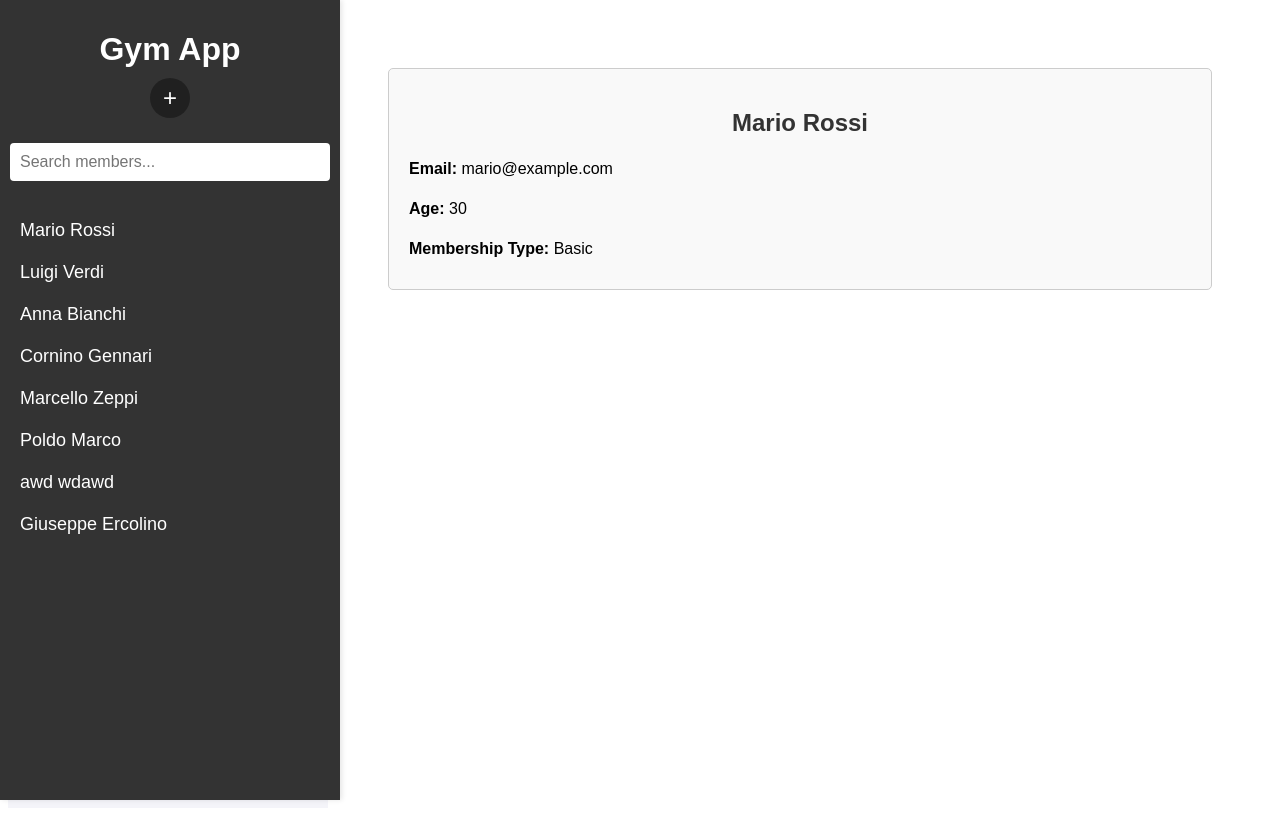
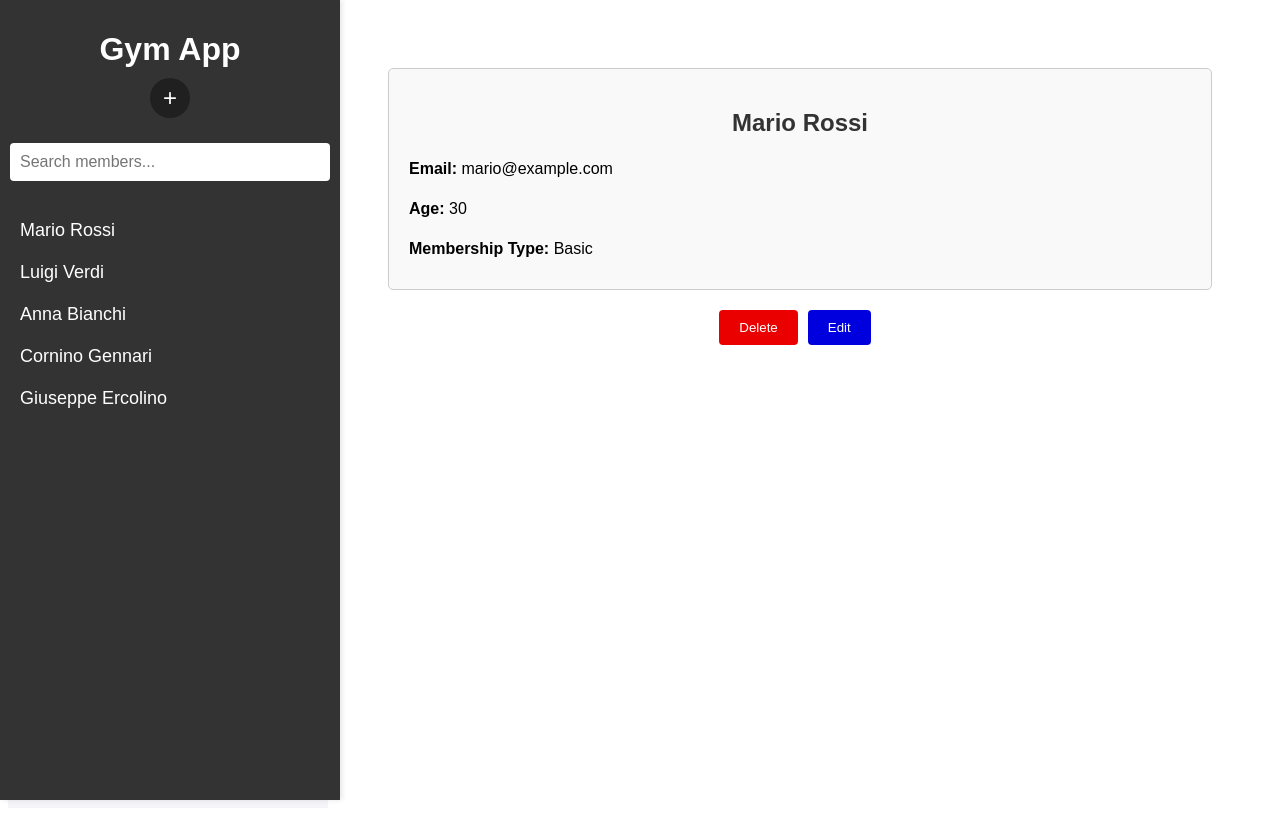
Before and after one commit to manuelmillefiori/gym-app, a React (Vite) app: page /members/1 in a window 1280 px wide. Built offline with nearby package versions, Linux system fonts and the light colour scheme; data requests are answered from the project's data file.

Commit message:
Delete implemented

```diff
--- a/db.json
+++ b/db.json
@@ -33,30 +33,6 @@
       "membershipType": "Premium"
     },
     {
-      "id": "eb68",
-      "name": "Marcello",
-      "surname": "Zeppi",
-      "email": "marcellozeppi@gmail.com",
-      "age": "240",
-      "membershipType": "Premium"
-    },
-    {
-      "id": "9035",
-      "name": "Poldo",
-      "surname": "Marco",
-      "email": "forti@gmail.com",
-      "age": "40",
-      "membershipType": "Basic"
-    },
-    {
-      "id": "f293",
-      "name": "awd",
-      "surname": "wdawd",
-      "email": "dawawdd@gmail.com",
-      "age": "4",
-      "membershipType": "Basic"
-    },
-    {
       "id": "d912",
       "name": "Giuseppe",
       "surname": "Ercolino",
--- a/src/css/member-details.module.css
+++ b/src/css/member-details.module.css
@@ -18,3 +18,71 @@
    font-size: 16px;
    margin-bottom: 8px;
 }
+
+/* member-details.module.css */
+
+.container {
+   /* Your existing styles */
+}
+
+.memberInfo {
+   /* Your existing styles */
+}
+
+.buttonContainer {
+   margin-top: 20px;
+   display: flex;
+   justify-content: center; /* Adjust as needed */
+}
+
+.deleteButton, .editButton {
+   margin-right: 10px;
+   padding: 10px 20px;
+   border: none;
+   cursor: pointer;
+}
+
+.deleteButton {
+   background-color: red;
+   color: white;
+}
+
+.editButton {
+   background-color: blue;
+   color: white;
+}
+
+.buttonContainer {
+   margin-top: 20px;
+   display: flex;
+   justify-content: center; /* Adjust as needed */
+}
+
+.deleteButton, .editButton {
+   margin-right: 10px;
+   padding: 10px 20px;
+   border: none;
+   cursor: pointer;
+}
+
+.deleteButton {
+   background-color: rgb(235, 0, 0);
+   transition: 200ms;
+   color: white;
+}
+
+.editButton {
+   background-color: rgb(0, 0, 223);
+   transition: 200ms;
+   color: white;
+}
+
+.deleteButton:hover {
+   background-color: rgb(172, 0, 0);
+   transition: 200ms;
+}
+
+.editButton:hover {
+   background-color: rgb(0, 0, 168);
+   transition: 200ms;
+}
--- a/src/routes/member-details.jsx
+++ b/src/routes/member-details.jsx
@@ -1,5 +1,5 @@
 import { useState, useEffect } from "react";
-import { useParams } from "react-router-dom";
+import { useParams, useNavigate } from "react-router-dom";
 import axios from "axios";
 import styles from "../css/member-details.module.css";
 
@@ -7,35 +7,42 @@ export default function MemberDetails() {
    const params = useParams();
    const [member, setMember] = useState(null);
 
-   // Old style
-   /*
-   useEffect(() => {
-      fetch('http://localhost:5000/members/' + params.id)
-         .then(response => response.json())
-         .then(data => setMember(data))
-         .catch(error => console.error('Errore nel recupero del membro:', error));
-   }, [params.id]);
-   */
+   // Handle to navigate
+   const navigate = useNavigate();
 
+   // Obtain the member at every member id change
    useEffect(() => {
       const fetchData = async () => {
          const url = "http://localhost:5000/members/" + params.id;
 
          try {
-            // Wait the response
             const response = await axios.get(url);
-
-            // Set the member data
             setMember(response.data);
          } catch (error) {
-            // DEBUG
-            // Print the error
             console.error('Error:', error);
          }
       };
 
       fetchData();
    }, [params.id]);
+
+   // Handle the delete of the member
+   const handleDelete = async () => {
+      const url = "http://localhost:5000/members/" + params.id;
+      try {
+         // Request to delete
+         await axios.delete(url);
+
+         // Redirect to the members main page
+         navigate("/members");
+      } catch (error) {
+         console.error('Error deleting member:', error);
+      }
+   };
+
+   const handleEdit = () => {
+      // Handle edit logic, e.g., redirect to an edit form
+   };
 
    return (
       <div className={styles.container}>
@@ -50,6 +57,10 @@ export default function MemberDetails() {
          ) : (
             null
          )}
+         <div className={styles.buttonContainer}>
+            <button onClick={handleDelete} className={styles.deleteButton}>Delete</button>
+            <button onClick={handleEdit} className={styles.editButton}>Edit</button>
+         </div>
       </div>
    );
 }
```
